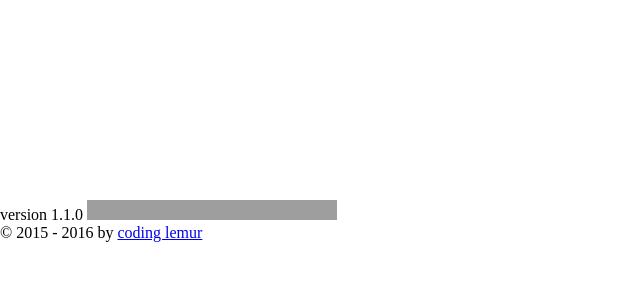
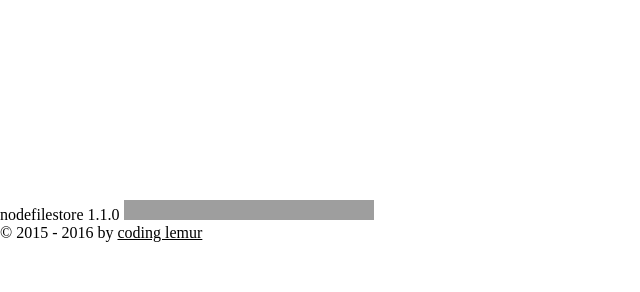
Before and after one commit to coding-lemur/nodefilestore, a Node server app: page / in a window 1280 px wide. Shown: the part 508-800 px from the top of the page, without its empty margins (0-640 px from the left). Run offline with Node 20, Linux system fonts and the light colour scheme; style sheets or scripts are compiled from the project's sources; some libraries are stand-ins or nearby versions; grey boxes are pictures that could not be loaded.

Commit message:
optimized footer styling fixed action button fixed missing space between action-area and footer

```diff
--- a/public/site.css
+++ b/public/site.css
@@ -13,10 +13,19 @@
     height: 100%;
 }
 
-footer {
+footer.page-footer {
     position: absolute;
     left: 0;
     bottom: 0;
     height: 92px;
     width: 100%;
 }
+
+footer.page-footer .footer-copyright {
+    color: black;
+}
+
+footer.page-footer .footer-copyright a {
+    color: black;
+    font-weight: 400;
+}
--- a/src/styles/style.scss
+++ b/src/styles/style.scss
@@ -23,12 +23,10 @@
     }
 
     .action-area {
+        margin-bottom: 14px;
+
         a.btn {
             margin-right: 10px;
         }
     }
-
-    .fixed-action-btn {
-        bottom: 110px;
-    }
 }
--- a/views/layout.jade
+++ b/views/layout.jade
@@ -20,13 +20,13 @@
         .section.no-pad-bot
             #root.container
                 block content
-        footer.page-footer.orange
-            .container.orange-text.text-lighten-3
-                | version #{version}&nbsp;
+        footer.page-footer.grey.lighten-4
+            .container
+                | nodefilestore #{version}&nbsp;
                 iframe(src='https://ghbtns.com/github-btn.html?user=MCeddy&repo=nodefilestore&type=star&count=true', frameborder='0', scrolling='0', width='80px', height='20px')
                 iframe(src='https://ghbtns.com/github-btn.html?user=MCeddy&repo=nodefilestore&type=fork&count=true', frameborder='0', scrolling='0', width='170px', height='20px')
             .footer-copyright
                 .container
                     | &copy; 2015 - #{new Date().getFullYear()} by&nbsp;
-                    a.orange-text.text-lighten-4(href='http://www.coding-lemur.de', target='_blank') coding lemur
+                    a(href='http://www.coding-lemur.de', target='_blank') coding lemur
         block footer
```
